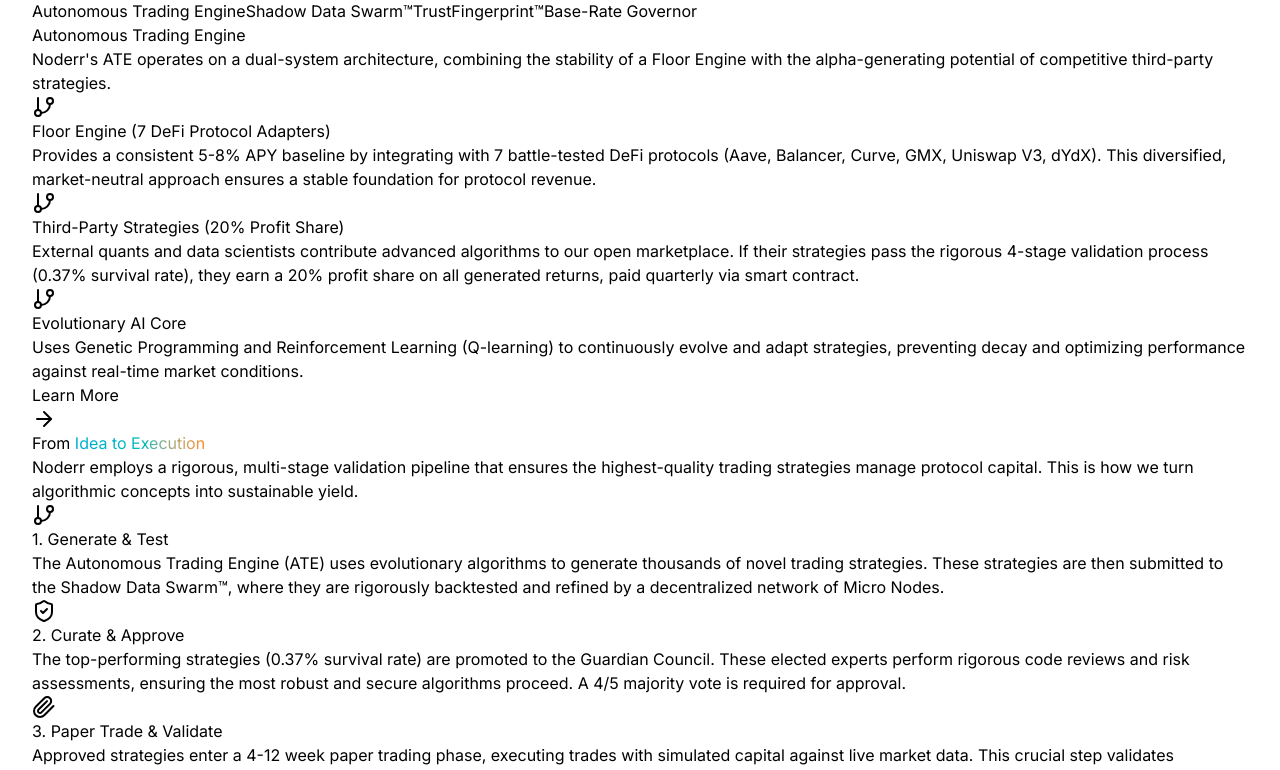
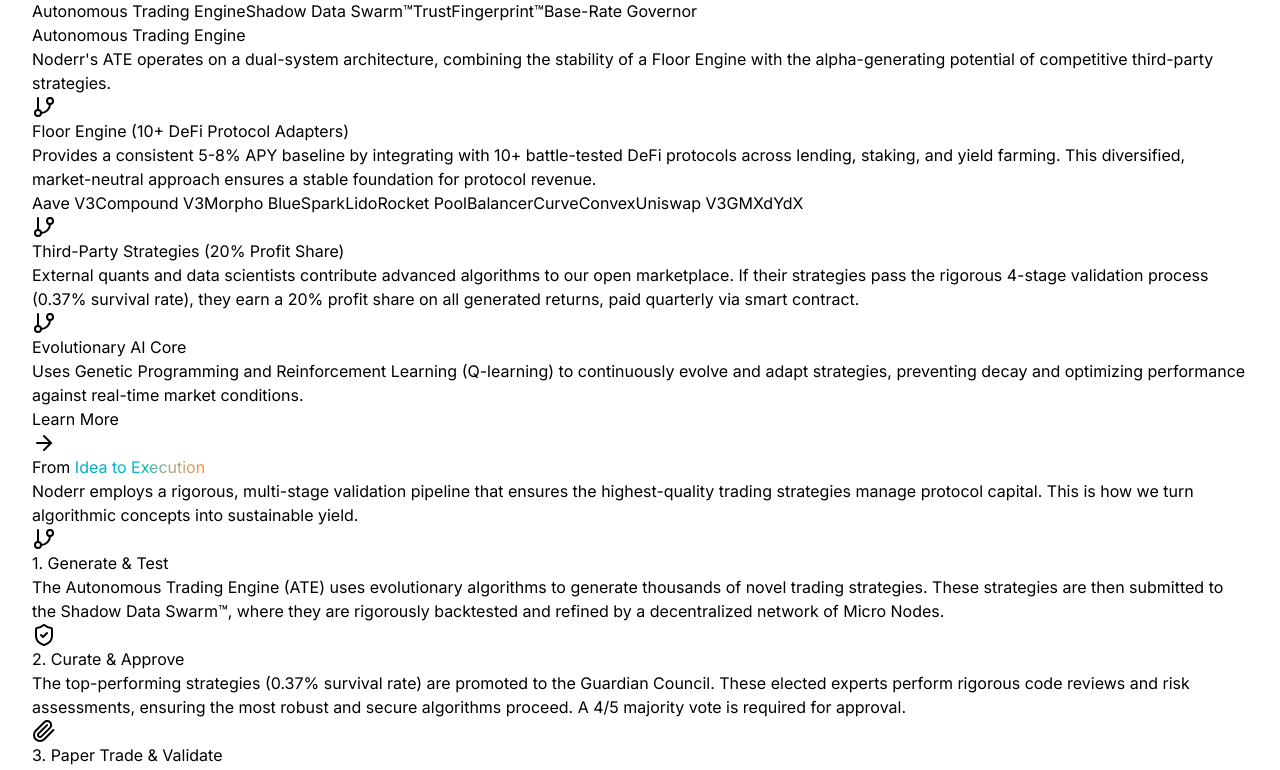
Before and after one commit to Noderrxyz/noderr-landing, a React (Vite) app in the folder client/: page / in a window 1280 px wide. Shown: the part 2600-3370 px from the top of the page. Built offline with nearby package versions, Linux system fonts and the light colour scheme.

Commit message:
fix: critical corrections - validator functions, micro node description, floor engine adapters, remove costs

```diff
--- a/client/src/components/sections/Hero.tsx
+++ b/client/src/components/sections/Hero.tsx
@@ -7,12 +7,12 @@
   { value: "8-15%", label: "Target APY" },
   { value: "100M", label: "Fixed Supply" },
   { value: "0%", label: "Inflation" },
-  { value: "$5-50B", label: "Est. Attack Cost" },
+  { value: "$5B+", label: "Est. Attack Cost" },
 ];
 
 export function Hero() {
   return (
-    <section className="relative min-h-screen flex items-center justify-center overflow-hidden bg-background">
+    <section className="relative min-h-screen flex items-center justify-center overflow-hidden bg-background pt-24">
       {/* Animated gradient background */}
       <div className="absolute inset-0 gradient-hero opacity-10" />
 
@@ -127,7 +127,7 @@
             transition={{ delay: 1.3 }}
             className="text-sm text-muted-foreground pt-8"
           >
-            Built on <span className="text-foreground font-semibold">Base L2</span> • Powered by <span className="text-foreground font-semibold">Evolutionary Algorithms</span> • Secured by <span className="text-foreground font-semibold">Elected Oracles</span>
+            Built on <span className="text-foreground font-semibold">Base L2</span> • Powered by <span className="text-foreground font-semibold">Evolutionary Algorithms</span> • Secured by <span className="text-foreground font-semibold">the DAO</span>
           </motion.p>
         </motion.div>
       </div>
--- a/client/src/components/sections/ModesForEveryUser.tsx
+++ b/client/src/components/sections/ModesForEveryUser.tsx
@@ -10,7 +10,7 @@
     stake: '0 NODR minimum',
     audience: 'Retail Participants, Students, Hobbyists',
     valueProposition: 'Put your old devices to work. Earn real yield.',
-    description: 'Micro Nodes operate as AI agents in a mesh network, providing compute resources to the Noderr Protocol when overhead capacity is reached. Put your old Androids and iPhones to use. Download our browser extension and start earning real rewards.',
+    description: 'Micro Nodes operate as AI agents in a mesh network, providing compute resources to the Noderr Protocol when overhead capacity is reached. Put your old Androids and iPhones to use, or install our browser extension.',
     functions: [
       'Operate as AI agents in a distributed mesh network',
       'Provide compute resources when overhead capacity is reached',
@@ -25,16 +25,16 @@
   {
     icon: Award,
     name: 'Validators',
-    subtitle: 'The Guardians of Consensus',
+    subtitle: 'The Data Stewards',
     stake: '50,000 NODR',
-    audience: 'Professional Node Operators, Staking-as-a-Service Providers',
-    valueProposition: 'Secure the network. Earn professional-grade rewards.',
-    description: 'Validators are the professional operators responsible for maintaining the integrity of the Noderr blockchain. They produce blocks, validate transactions, and participate in consensus. This is a permissionless tier for experienced operators who can meet the stake and uptime requirements.',
+    audience: 'Professional Node Operators, Data Engineers',
+    valueProposition: 'Manage protocol data. Participate in governance.',
+    description: 'Validators are professional operators who maintain critical protocol infrastructure. They store historical market data, track strategy performance, vote on governance proposals, and provide data analytics services. This is a permissionless tier for experienced operators.',
     functions: [
-      'Produce blocks every 2 seconds (Tendermint BFT consensus)',
-      'Validate network transactions',
-      'Vote on large treasury capital proposals (>5% of treasury)',
-      'Maintain validator-grade server with 99%+ uptime',
+      'Store and manage historical market data and strategy performance metrics',
+      'Vote on governance proposals and protocol upgrades',
+      'Provide optimized data queries and analytics for the protocol',
+      'Track risk metrics and backtest results for strategy evaluation',
     ],
     rewards: '25-35% APY, plus transaction fees',
     cta: 'Become a Validator',
--- a/client/src/components/sections/NodeRequirements.tsx
+++ b/client/src/components/sections/NodeRequirements.tsx
@@ -1,5 +1,5 @@
 import { motion } from 'framer-motion';
-import { Cpu, HardDrive, Wifi, Clock, AlertCircle, DollarSign } from 'lucide-react';
+import { Cpu, HardDrive, Wifi, Clock, AlertCircle } from 'lucide-react';
 
 const requirements = [
   {
@@ -34,21 +34,10 @@
     guardian: '99.5%+',
     oracle: '99.9%+',
   },
-  {
-    icon: DollarSign,
-    title: 'Monthly Cost',
-    micro: '$0-5',
-    validator: '$55-336',
-    guardian: '$100-500',
-    oracle: '$500-2000',
-  },
+
 ];
 
 const additionalInfo = [
-  {
-    title: 'Time Commitment',
-    description: 'Micro nodes require minimal monitoring. Validators need active uptime management. Guardians and Oracles require 10-20 hours/week for governance and strategy review.',
-  },
   {
     title: 'Risk Factors',
     description: 'Slashing may occur for extended downtime or malicious behavior. Higher tiers have higher accountability and slashing penalties.',
@@ -122,7 +111,7 @@
         </div>
 
         {/* Additional information */}
-        <div className="grid md:grid-cols-3 gap-6">
+        <div className="grid md:grid-cols-2 gap-6 max-w-4xl mx-auto">
           {additionalInfo.map((info, index) => (
             <motion.div
               key={info.title}
--- a/client/src/components/sections/ProprietaryTech.tsx
+++ b/client/src/components/sections/ProprietaryTech.tsx
@@ -12,8 +12,22 @@
     docUrl: `${GITBOOK_URL}/protocol/ate`,
     details: [
       {
-        title: 'Floor Engine (7 DeFi Protocol Adapters)',
-        text: 'Provides a consistent 5-8% APY baseline by integrating with 7 battle-tested DeFi protocols (Aave, Balancer, Curve, GMX, Uniswap V3, dYdX). This diversified, market-neutral approach ensures a stable foundation for protocol revenue.'
+        title: 'Floor Engine (10+ DeFi Protocol Adapters)',
+        text: 'Provides a consistent 5-8% APY baseline by integrating with 10+ battle-tested DeFi protocols across lending, staking, and yield farming. This diversified, market-neutral approach ensures a stable foundation for protocol revenue.',
+        protocols: [
+          { name: 'Aave V3', url: 'https://aave.com' },
+          { name: 'Compound V3', url: 'https://compound.finance' },
+          { name: 'Morpho Blue', url: 'https://morpho.org' },
+          { name: 'Spark', url: 'https://spark.fi' },
+          { name: 'Lido', url: 'https://lido.fi' },
+          { name: 'Rocket Pool', url: 'https://rocketpool.net' },
+          { name: 'Balancer', url: 'https://balancer.fi' },
+          { name: 'Curve', url: 'https://curve.fi' },
+          { name: 'Convex', url: 'https://convexfinance.com' },
+          { name: 'Uniswap V3', url: 'https://uniswap.org' },
+          { name: 'GMX', url: 'https://gmx.io' },
+          { name: 'dYdX', url: 'https://dydx.exchange' }
+        ]
       },
       {
         title: 'Third-Party Strategies (20% Profit Share)',
@@ -160,6 +174,21 @@
                         <div>
                           <h4 className="font-semibold text-foreground">{detail.title}</h4>
                           <p className="text-sm text-muted-foreground">{detail.text}</p>
+                          {detail.protocols && (
+                            <div className="mt-3 flex flex-wrap gap-2">
+                              {detail.protocols.map((protocol, pIndex) => (
+                                <a
+                                  key={pIndex}
+                                  href={protocol.url}
+                                  target="_blank"
+                                  rel="noopener noreferrer"
+                                  className="inline-flex items-center px-3 py-1 rounded-full bg-primary/10 text-primary text-xs font-medium hover:bg-primary/20 transition-colors"
+                                >
+                                  {protocol.name}
+                                </a>
+                              ))}
+                            </div>
+                          )}
                         </div>
                       </div>
                     ))}
```
